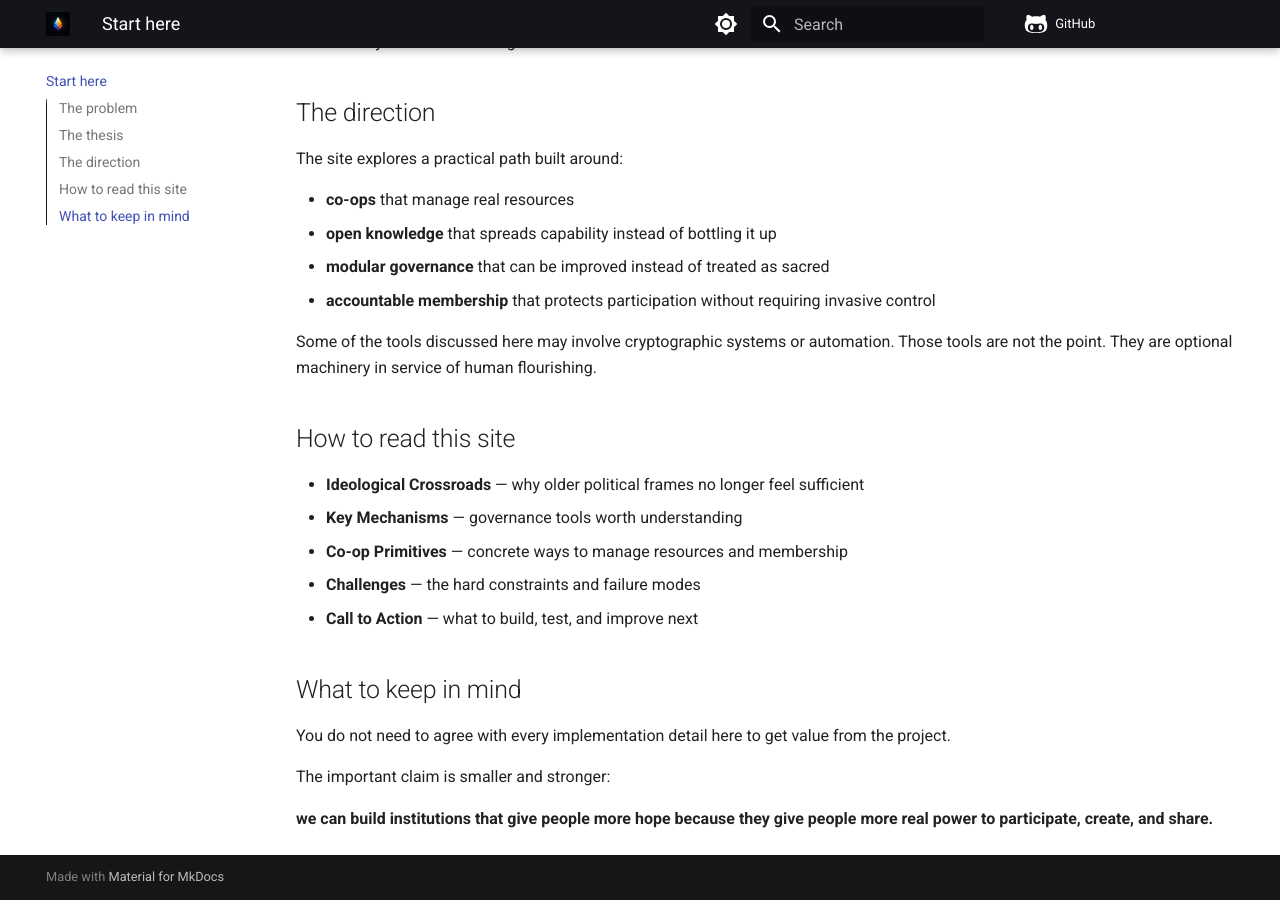
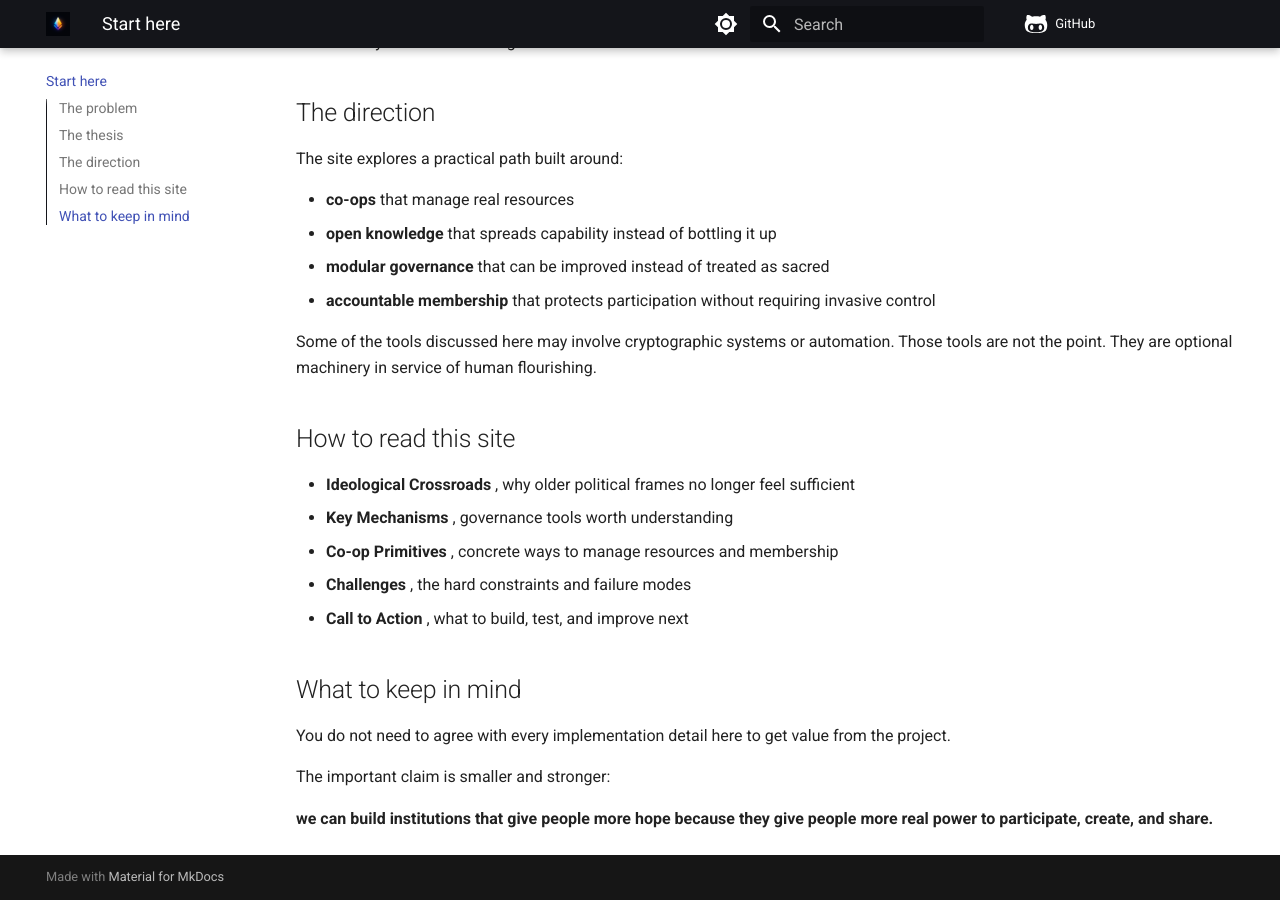
Before and after one commit to pierce403/luminism, an MkDocs documentation site: the page built from docs/start_here.md, in a window 1280 px wide and 900 px high, scrolled down 867 px. Built offline with MkDocs 1.6.1 and Material for MkDocs 9.7.7, drawn with Linux system fonts in a browser that asks for light colours; comment, search, counter and statistics services are not loaded.

Commit message:
Remove em dashes from site copy

```diff
--- a/docs/start_here.md
+++ b/docs/start_here.md
@@ -39,11 +39,11 @@ Some of the tools discussed here may involve cryptographic systems or automation
 
 ## How to read this site
 
-- **Ideological Crossroads** — why older political frames no longer feel sufficient
-- **Key Mechanisms** — governance tools worth understanding
-- **Co-op Primitives** — concrete ways to manage resources and membership
-- **Challenges** — the hard constraints and failure modes
-- **Call to Action** — what to build, test, and improve next
+- **Ideological Crossroads** , why older political frames no longer feel sufficient
+- **Key Mechanisms** , governance tools worth understanding
+- **Co-op Primitives** , concrete ways to manage resources and membership
+- **Challenges** , the hard constraints and failure modes
+- **Call to Action** , what to build, test, and improve next
 
 ## What to keep in mind
 
```
Also changed, not shown: docs/coop_primitives/membership_accountability.md (+1 -1 lines), docs/index.md (+2 -2 lines), docs/key_mechanisms/quadratic_voting_funding.md (+1 -1 lines).
